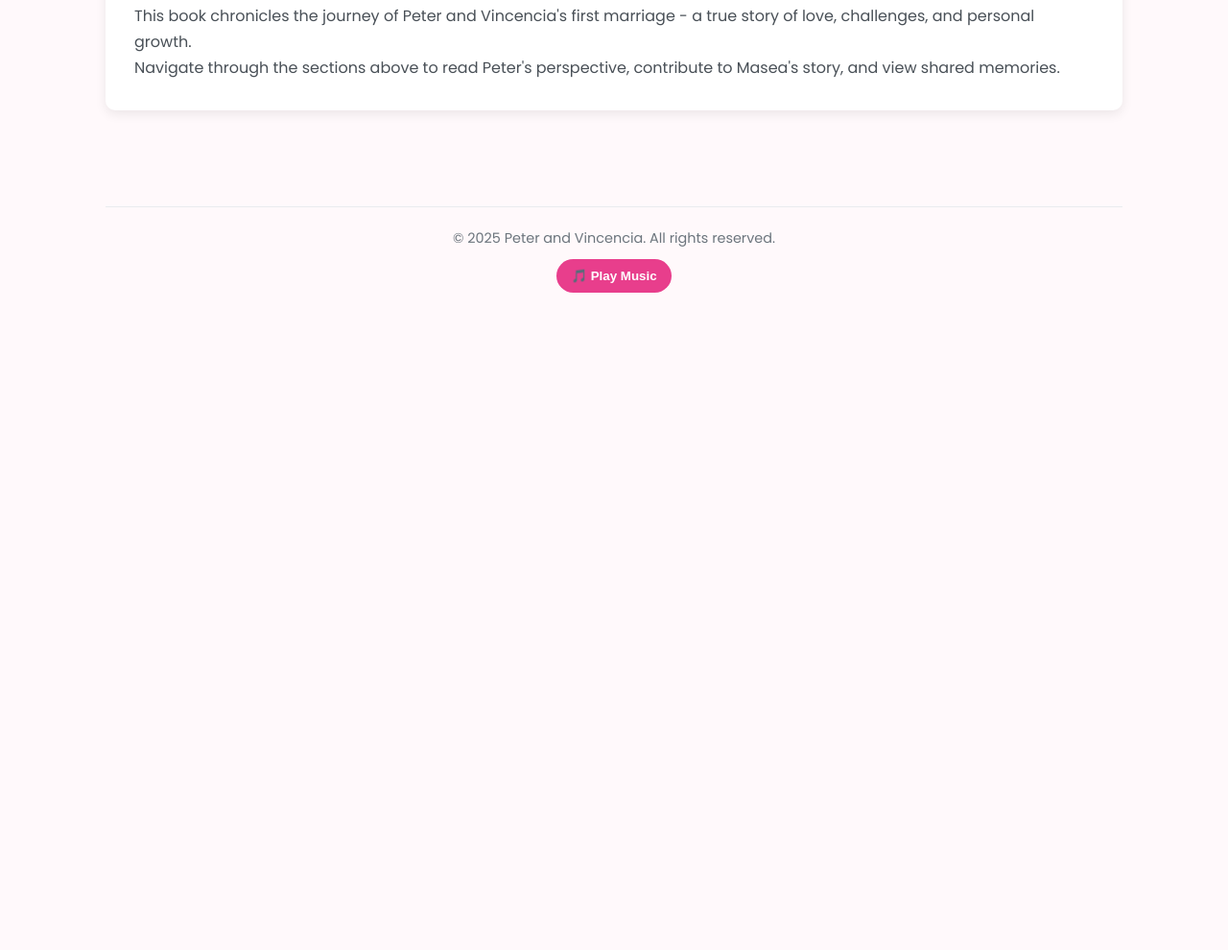
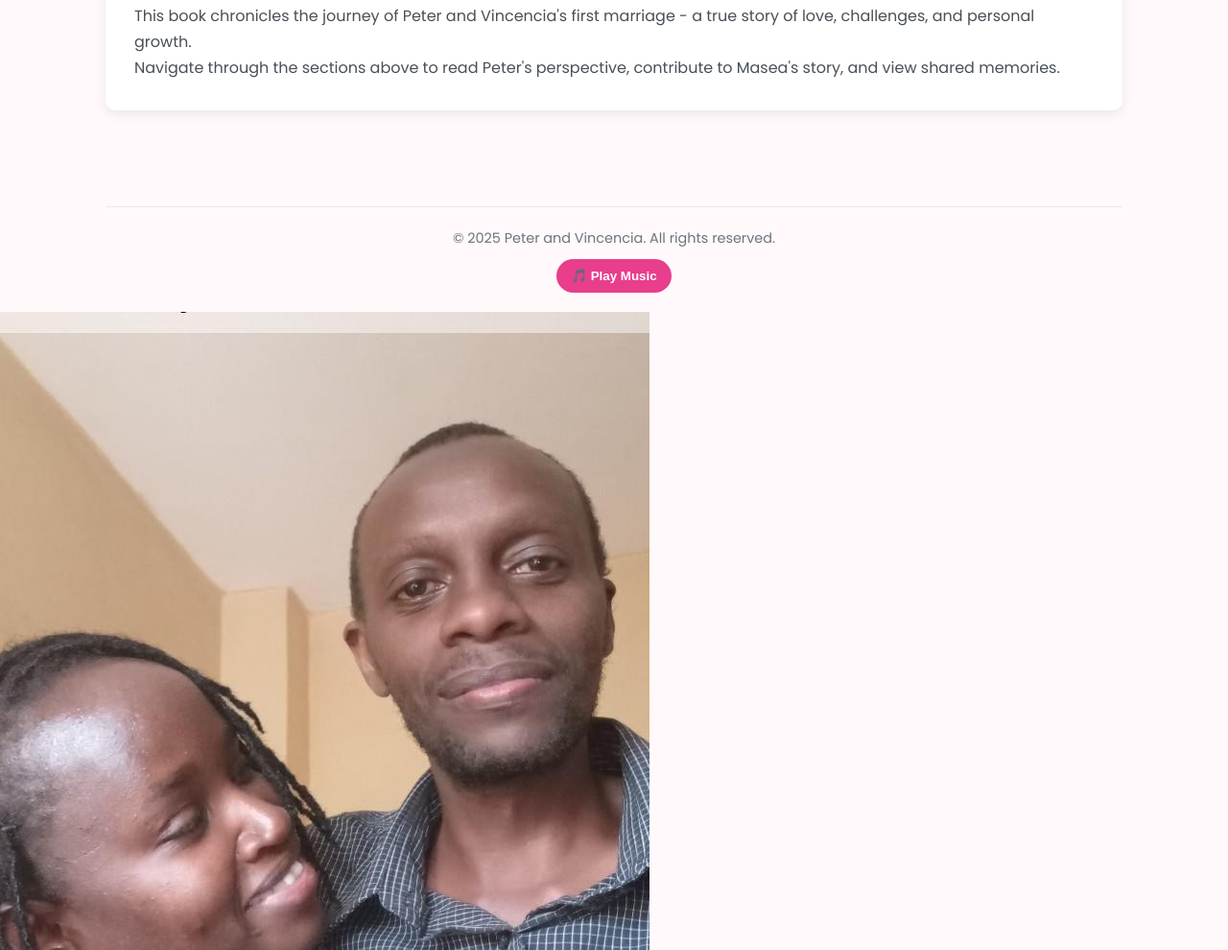
Before and after one commit to peterRxt/My-marriage-, a plain HTML site: page index.html in a window 1280 px wide. Shown: the part 630-1620 px from the top of the page at 96% size. Before the commit the page ends 955 px from the top, so only its background shows below. Drawn offline with nearby package versions, Linux system fonts and the light colour scheme; files whose address does not match are found by name.

Commit message:
Update index.html

```diff
--- a/index.html
+++ b/index.html
@@ -43,7 +43,7 @@
             <button id="musicToggle" class="music-btn">🎵 Play Music</button>
         </footer>
     </div>
-
+<img src="cover.jpg" alt="Our Story Cover">
     <!-- Hidden Audio Element -->
     <audio id="bgMusic" loop>
         <source src="assets/piano.mp3" type="audio/mpeg">
```
